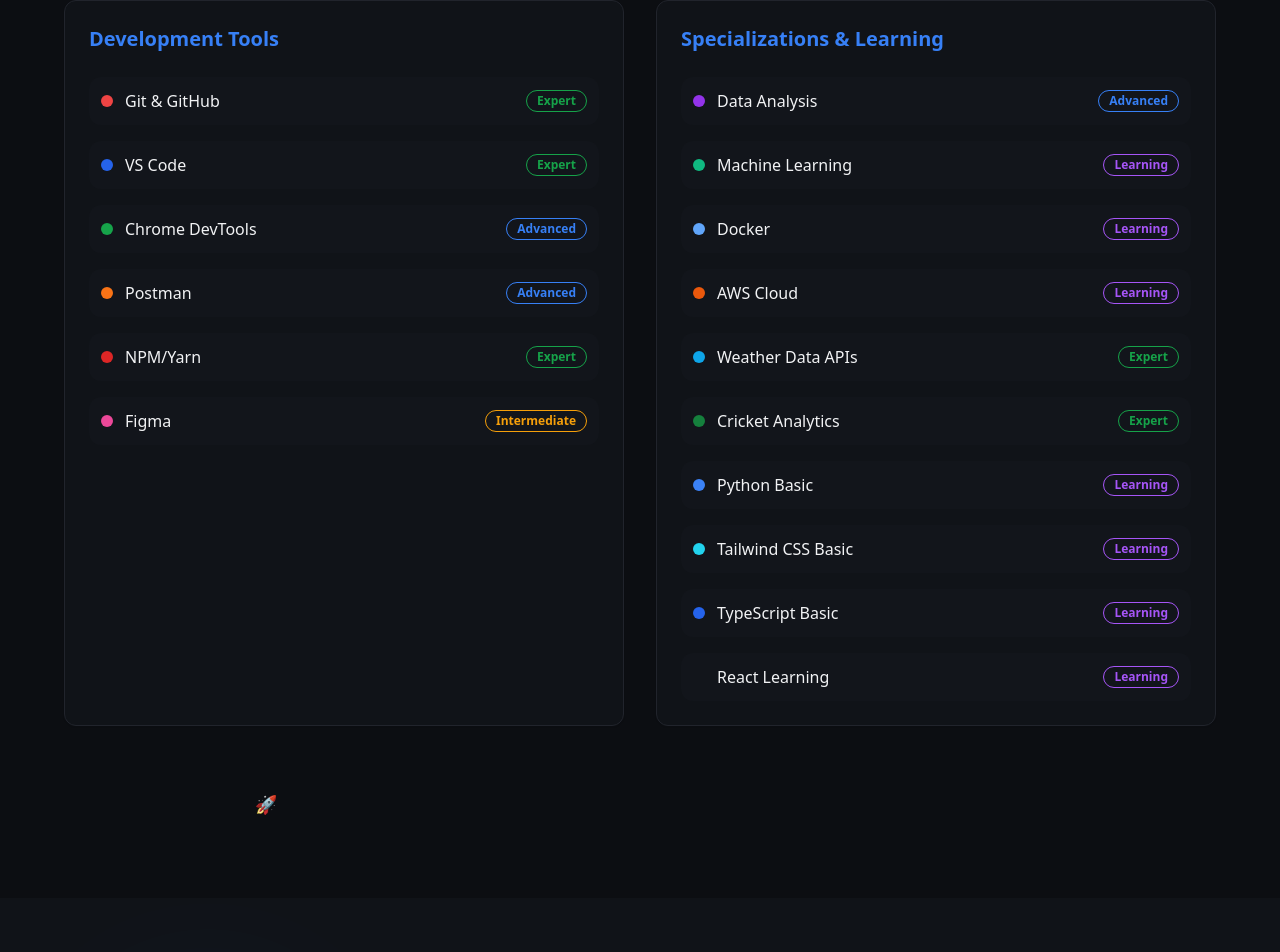
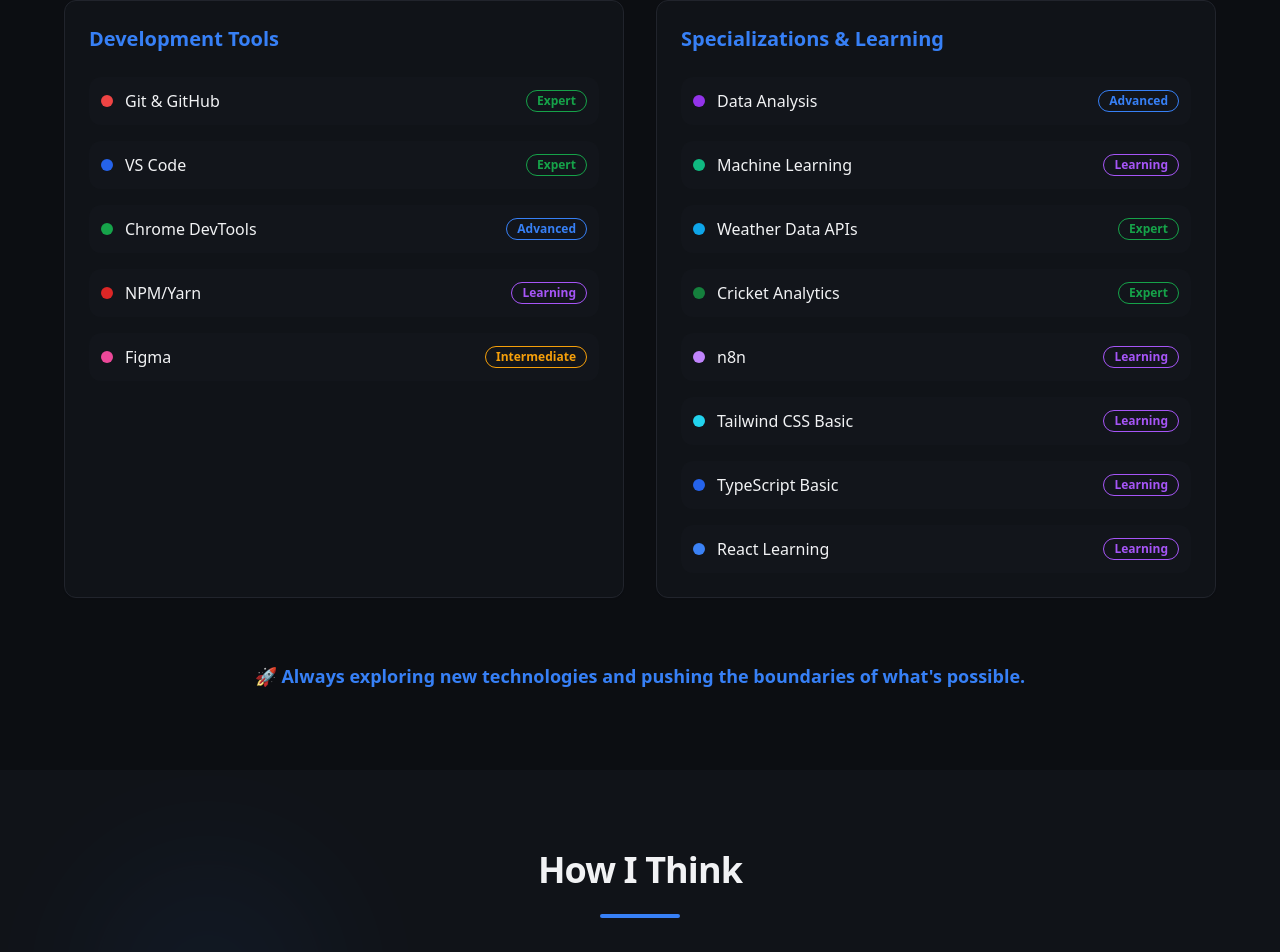
Before and after one commit to naveenchamp/naveen-sync-folio, a React (Vite) app: page / in a window 1280 px wide. Shown: the part 2711-3663 px from the top of the page. Built offline with nearby package versions, Linux system fonts and the light colour scheme; no server answers.

Commit message:
Update Tech Stack
Remove Tailwind CSS, TypeScript, npm/yarn, Postman, AWS Cloud, and Docker from the tech stack. Add n8n and remove Python basic. Ensure all text is visible without needing to hover.

```diff
--- a/src/components/portfolio/TechStackSection.tsx
+++ b/src/components/portfolio/TechStackSection.tsx
@@ -9,9 +9,7 @@ const TechStackSection = () => {
         { name: "JavaScript (ES6+)", level: "Expert", color: "bg-yellow-500" },
         { name: "React.js", level: "Expert", color: "bg-blue-500" },
         { name: "HTML5 & CSS3", level: "Expert", color: "bg-orange-500" },
-        { name: "TypeScript", level: "Advanced", color: "bg-blue-600" },
-        { name: "Responsive Design", level: "Expert", color: "bg-green-500" },
-        { name: "Tailwind CSS", level: "Advanced", color: "bg-cyan-500" }
+        { name: "Responsive Design", level: "Expert", color: "bg-green-500" }
       ]
     },
     {
@@ -31,8 +29,7 @@ const TechStackSection = () => {
         { name: "Git & GitHub", level: "Expert", color: "bg-red-500" },
         { name: "VS Code", level: "Expert", color: "bg-blue-600" },
         { name: "Chrome DevTools", level: "Advanced", color: "bg-green-600" },
-        { name: "Postman", level: "Advanced", color: "bg-orange-500" },
-        { name: "NPM/Yarn", level: "Expert", color: "bg-red-600" },
+        { name: "NPM/Yarn", level: "Learning", color: "bg-red-600" },
         { name: "Figma", level: "Intermediate", color: "bg-pink-500" }
       ]
     },
@@ -41,14 +38,12 @@ const TechStackSection = () => {
       skills: [
         { name: "Data Analysis", level: "Advanced", color: "bg-purple-600" },
         { name: "Machine Learning", level: "Learning", color: "bg-emerald-500" },
-        { name: "Docker", level: "Learning", color: "bg-blue-400" },
-        { name: "AWS Cloud", level: "Learning", color: "bg-orange-600" },
         { name: "Weather Data APIs", level: "Expert", color: "bg-sky-500" },
         { name: "Cricket Analytics", level: "Expert", color: "bg-green-700" },
-        { name: "Python Basic", level: "Learning", color: "bg-blue-500" },
+        { name: "n8n", level: "Learning", color: "bg-purple-400" },
         { name: "Tailwind CSS Basic", level: "Learning", color: "bg-cyan-400" },
         { name: "TypeScript Basic", level: "Learning", color: "bg-blue-600" },
-        { name: "React Learning", level: "Learning", color: "bg-react-blue" }
+        { name: "React Learning", level: "Learning", color: "bg-blue-500" }
       ]
     }
   ];
@@ -91,7 +86,7 @@ const TechStackSection = () => {
                     {category.skills.map((skill, skillIndex) => (
                       <div
                         key={skill.name}
-                        className="group flex items-center justify-between p-3 rounded-lg bg-muted/30 hover:bg-muted/50 transition-colors"
+                        className="flex items-center justify-between p-3 rounded-lg bg-muted/30 hover:bg-muted/50 transition-colors"
                       >
                         <div className="flex items-center gap-3">
                           <div
@@ -115,9 +110,9 @@ const TechStackSection = () => {
           </div>
 
           {/* Bottom Message */}
-          <div className="text-center mt-16 fade-in">
+          <div className="text-center mt-16">
             <p className="text-lg text-muted-foreground">
-              🚀 <span className="gradient-text font-semibold">
+              🚀 <span className="font-semibold text-primary">
                 Always exploring new technologies and pushing the boundaries of what's possible.
               </span>
             </p>
```
